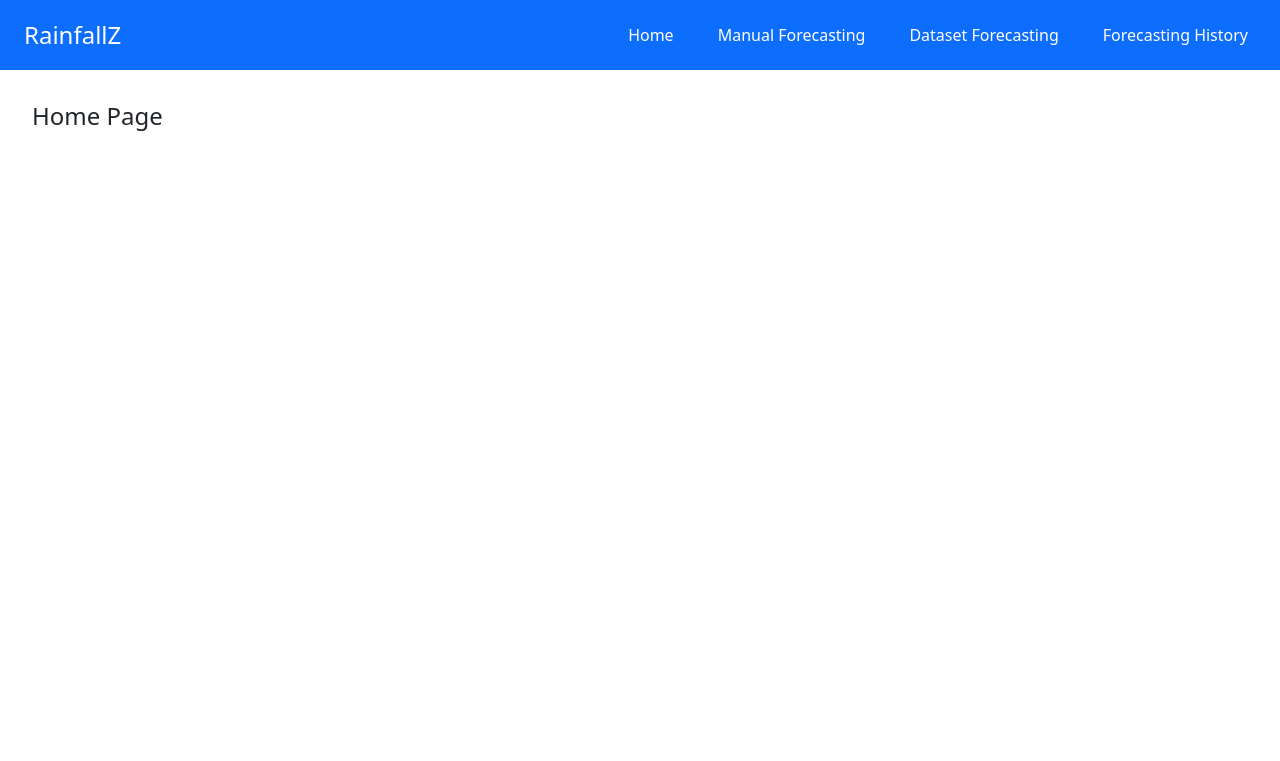
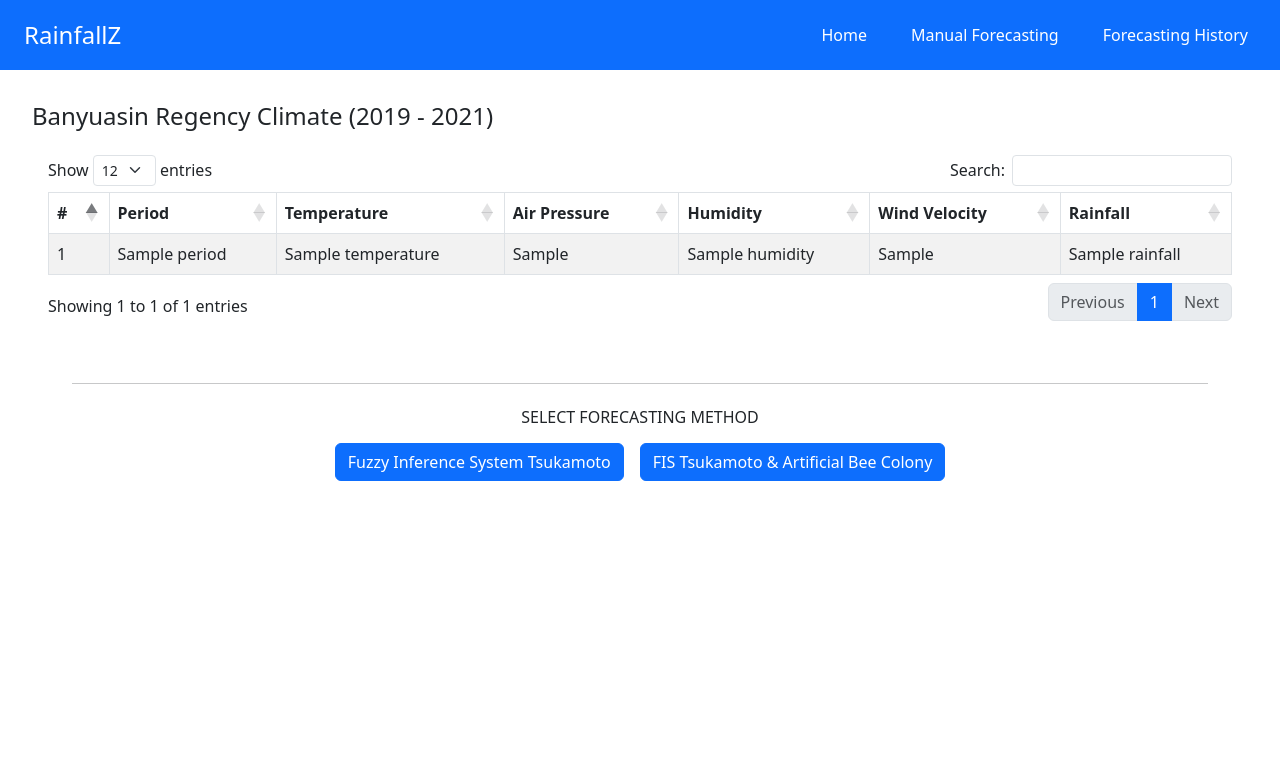
Before and after one commit to R4Z121/rainfallz, a CodeIgniter 4 app: template app/Views/pages/home.php in a window 1280 px wide. Shown: the top 761 px of the page. Run offline with PHP 8.4 and a stand-in for CodeIgniter, Linux system fonts and the light colour scheme; the template is opened without the code that fills it: most values are stand-ins (such as "Sample title", 1, 10 or a date in 2020); some libraries are stand-ins or nearby versions.

Commit message:
Dataset forecasting for FIS Tsukamoto (90%)

```diff
--- a/app/Config/Routes.php
+++ b/app/Config/Routes.php
@@ -31,11 +31,12 @@ $routes->set404Override();
 // route since we don't have to scan directories.
 $routes->get('/', 'Pages::index');
 $routes->add('/forecast/manual', 'Pages::manualForecast');
-$routes->add('/forecast/dataset', 'Pages::datasetForecast');
+$routes->add('/forecast/dataset/tsukamoto', 'Tsukamoto::datasetForecast');
 $routes->add('/history', 'Pages::history');
 
 $routes->post('/forecast/tsukamoto', 'Tsukamoto::start');
 $routes->post('/forecast/artificial-bee-colony', 'ArtificialBeeColony::start');
+$routes->post('/forecast/dataset/artificial-bee-colony', 'Pages::datasetForecast');
 $routes->post('/forecasting-history', 'ForecastingHistory::addData');
 
 /*
--- a/app/Views/layouts/navbar.php
+++ b/app/Views/layouts/navbar.php
@@ -10,7 +10,6 @@
       <div class="navbar-nav ms-auto d-flex justify-content-between">
         <a class="nav-link <?= ($title == 'Home') ? 'active" aria-current="page' : ''; ?>" href="/">Home</a>
         <a class="nav-link <?= ($title == 'Manual Forecasting') ? 'active" aria-current="page' : ''; ?>" href="/forecast/manual">Manual Forecasting</a>
-        <a class="nav-link <?= ($title == 'Dataset Forecasting') ? 'active" aria-current="page' : ''; ?>" href="/forecast/dataset">Dataset Forecasting</a>
         <a class="nav-link <?= ($title == 'Forecasting History') ? 'active" aria-current="page' : ''; ?>" href="/history">Forecasting History</a>
       </div>
     </div>
--- a/app/Views/pages/home.php
+++ b/app/Views/pages/home.php
@@ -1,8 +1,72 @@
 <?= $this->extend('layouts/template'); ?>
+
 <?= $this->section('content'); ?>
 <section class="page-heading">
-  <h1 class="page-title">Home Page</h1>
+  <h1 class="page-title">Banyuasin Regency Climate (2019 - 2021)</h1>
 </section>
 <section class="page-content">
+  <table id="climate-data" class="table table-striped table-bordered" style="width:100%">
+    <thead>
+      <tr>
+        <th>#</th>
+        <th>Period</th>
+        <th>Temperature</th>
+        <th>Air Pressure</th>
+        <th>Humidity</th>
+        <th>Wind Velocity</th>
+        <th>Rainfall</th>
+      </tr>
+    </thead>
+    <tbody>
+      <?php $i = 1; ?>
+      <?php foreach ($climates as $climate) : ?>
+        <tr>
+          <td><?= $i++; ?></td>
+          <td><?= $climate['period']; ?></td>
+          <td><?= $climate['temperature']; ?></td>
+          <td><?= $climate['air_pressure']; ?></td>
+          <td><?= $climate['humidity']; ?></td>
+          <td><?= $climate['wind_velocity']; ?></td>
+          <td><?= $climate['rainfall']; ?></td>
+        </tr>
+      <?php endforeach; ?>
+    </tbody>
+  </table>
+  <!-- Modal -->
+  <div class="modal fade" id="exampleModal" tabindex="-1" aria-labelledby="exampleModalLabel" aria-hidden="true">
+    <div class="modal-dialog">
+      <div class="modal-content">
+        <div class="modal-header">
+          <h1 class="modal-title fs-5" id="exampleModalLabel">Artificial Bee Colony Configuration</h1>
+          <button type="button" class="btn-close" data-bs-dismiss="modal" aria-label="Close"></button>
+        </div>
+        <div class="modal-body">
+          <form class="modal-form d-flex flex-column gap-3" action="" method="post">
+            <section class="form-section">
+              <div class="form-input">
+                <label for="totalBees">Total of Bees</label>
+                <input type="number" step="any" id="totalBees" name="totalBees" max="25" min="2" required>
+              </div>
+              <div class="form-input">
+                <label for="totalIterations">Total of Iterations</label>
+                <input type="number" step="any" id="totalIterations" name="totalIterations" max="25" min="1" required>
+              </div>
+            </section>
+            <button class="btn btn-primary full-button" type="submit">Start Forecasting</button>
+          </form>
+        </div>
+      </div>
+    </div>
+  </div>
+  <div class="d-flex flex-column justify-content-center p-4 gap-2">
+    <hr>
+    <h6 class="text-center">SELECT FORECASTING METHOD</h6>
+    <div class="d-flex flex-row justify-content-center gap-3 flex-wrap">
+      <a class="btn btn-primary" href="/forecast/dataset/tsukamoto" role="button">Fuzzy Inference System Tsukamoto</a>
+      <button type="button" class="btn btn-primary" data-bs-toggle="modal" data-bs-target="#exampleModal">
+        FIS Tsukamoto & Artificial Bee Colony
+      </button>
+    </div>
+  </div>
 </section>
 <?= $this->endSection(); ?>
--- a/app/Views/pages/manualForecast.php
+++ b/app/Views/pages/manualForecast.php
@@ -53,7 +53,7 @@
     <section class="form-section">
       <div class="form-input">
         <label for="totalBees">Total of Bees</label>
-        <input type="number" step="any" id="totalBees" name="totalBees" max="10" min="2" required>
+        <input type="number" step="any" id="totalBees" name="totalBees" max="25" min="2" required>
       </div>
       <div class="form-input">
         <label for="totalIterations">Total of Iterations</label>
--- a/app/Views/pages/result.php
+++ b/app/Views/pages/result.php
@@ -25,6 +25,7 @@
       </tr>
     </tbody>
   </table>
+  <?php if ($errorRate) : ?>
     <div>
       <h5>Mean Absolute Percentage Error : <b><?= $errorRate; ?></b></h5>
     </div>
@@ -44,5 +45,6 @@
         </div>
       </form>
     </div>
+  <?php endif; ?>
 </section>
 <?= $this->endSection(); ?>
--- a/public/styles/app.css
+++ b/public/styles/app.css
@@ -46,6 +46,9 @@ main {
 .page-content {
   overflow: auto;
   padding: 1em;
+  display: flex;
+  flex-direction: column;
+  gap: 20px;
 }
 
 .flex-heading {
```
Also changed, not shown: app/Controllers/Pages.php (+3 -10 lines), app/Controllers/Tsukamoto.php (+39 -20 lines), app/Models/ClimateModel.php (+11 -0 lines), app/Models/TsukamotoModel.php (+17 -8 lines), app/Views/pages/datasetForecast.php (+15 -20 lines). Lines whose indentation alone changed are shown as unchanged.
